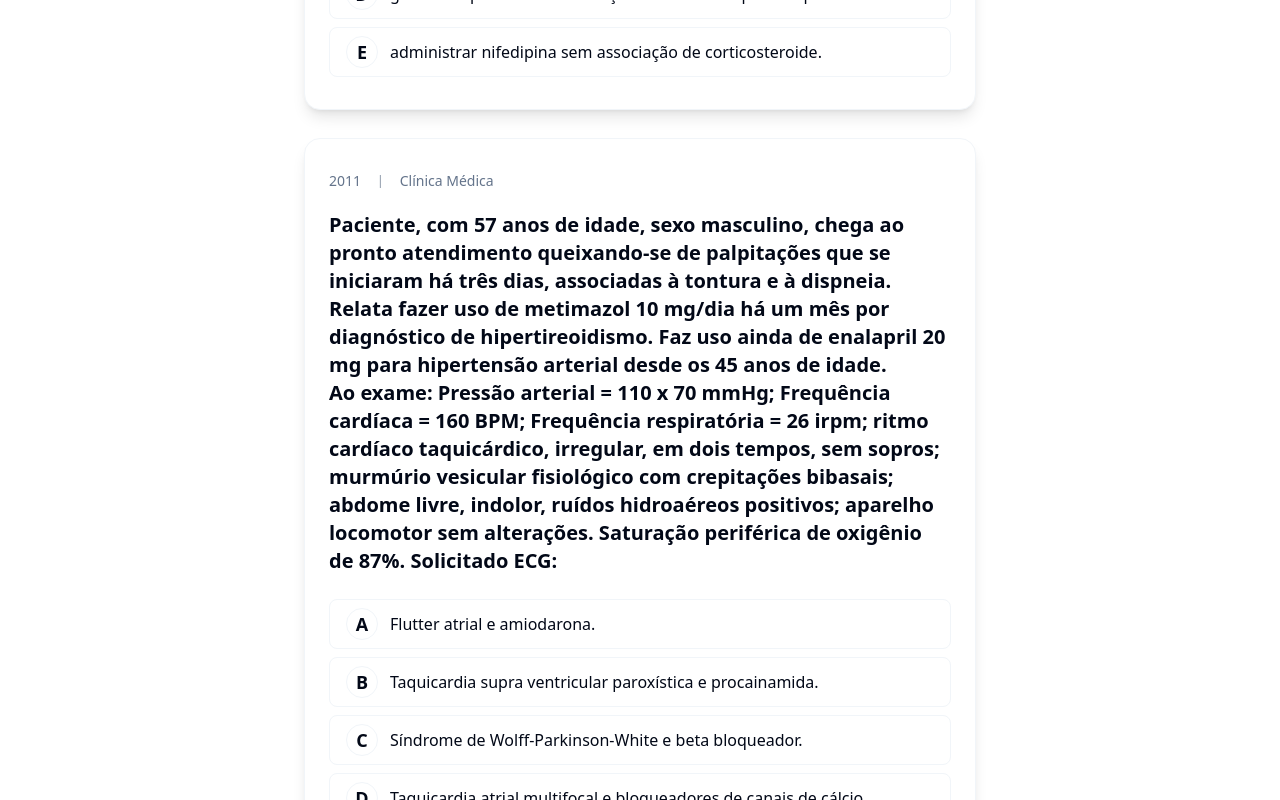
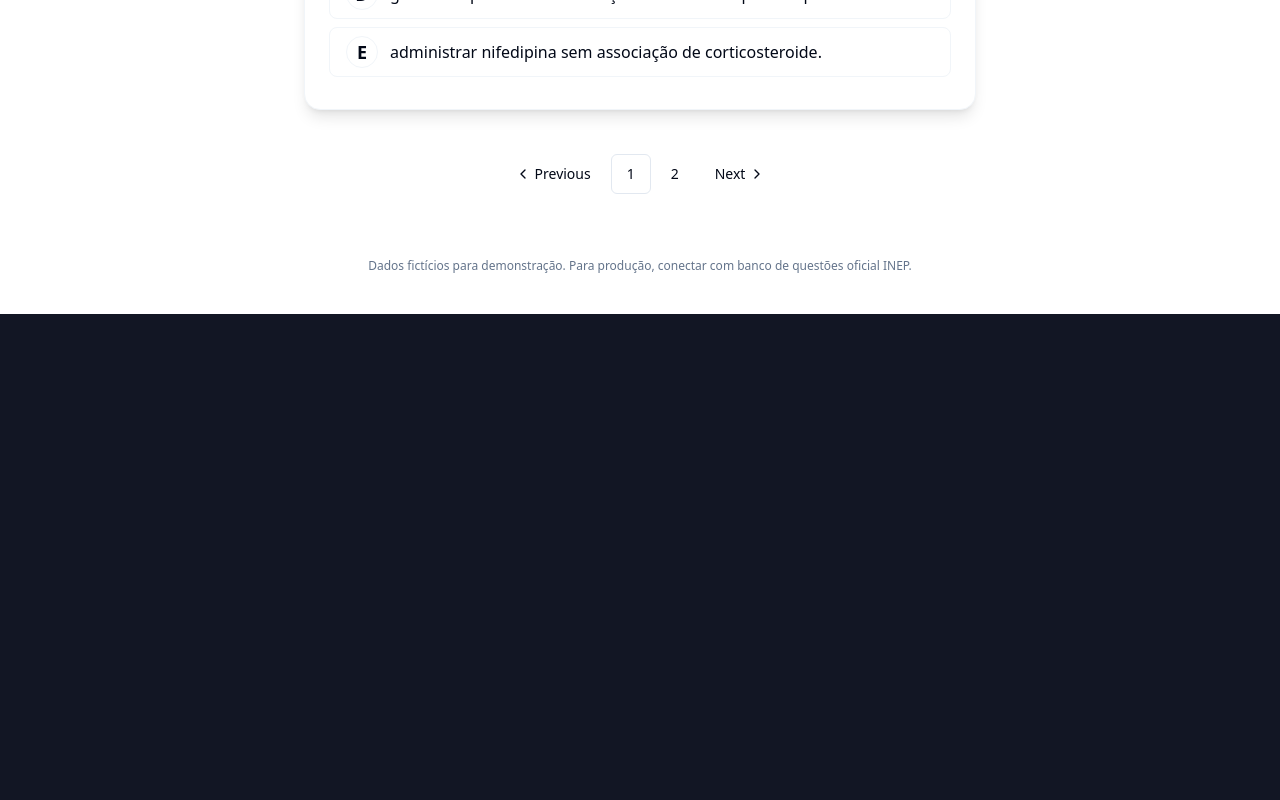
Before and after one commit to scalperline/revalida-quest-app, a React (Vite) app: page /questoes in a window 1280 px wide. Shown: the part 8000-8800 px from the top of the page. After the commit the page ends 8314 px from the top, so only its background shows below. Built offline with nearby package versions, Linux system fonts and the light colour scheme.

Commit message:
Implement pagination for questions
Organize questions into pages of 10, with page navigation at the bottom.

```diff
--- a/src/pages/Questions.tsx
+++ b/src/pages/Questions.tsx
@@ -1,16 +1,155 @@
+
 import { QuestionCard } from "@/components/QuestionCard";
 import { useState } from "react";
 import { QUESTOES_REVALIDA_2011 } from "@/data/questoesRevalida2011";
 import { Link } from "react-router-dom";
 import { ArrowLeft } from "lucide-react";
+import {
+  Pagination,
+  PaginationContent,
+  PaginationItem,
+  PaginationLink,
+  PaginationNext,
+  PaginationPrevious,
+} from "@/components/ui/pagination";
+
+// Número de questões por página
+const QUESTOES_POR_PAGINA = 10;
 
 export default function Questions() {
   const [filtro, setFiltro] = useState("");
+  const [paginaAtual, setPaginaAtual] = useState(1);
+
+  // Filtra as questões conforme o campo de busca
   const questoesFiltradas = QUESTOES_REVALIDA_2011.filter((q) =>
     q.enunciado.toLocaleLowerCase().includes(filtro.toLocaleLowerCase()) ||
     q.area.toLocaleLowerCase().includes(filtro.toLocaleLowerCase()) ||
     q.year.toString().includes(filtro)
   );
+
+  const totalPaginas = Math.ceil(questoesFiltradas.length / QUESTOES_POR_PAGINA);
+
+  // Calcula o índice de início e fim das questões para esta página
+  const indiceInicio = (paginaAtual - 1) * QUESTOES_POR_PAGINA;
+  const indiceFim = indiceInicio + QUESTOES_POR_PAGINA;
+  const questoesPaginadas = questoesFiltradas.slice(indiceInicio, indiceFim);
+
+  // Navegação auxiliar (mostra primeira, as próximas, anterior e última se houver muitas páginas)
+  function renderPagination() {
+    // Oculta se só tem uma página
+    if (totalPaginas <= 1) return null;
+
+    // Gerar os itens da paginação (máximo de 7 visíveis para UX)
+    const items = [];
+    const mostrarPaginas = Math.max(Math.min(7, totalPaginas), 1);
+
+    // Lógica: mostra sempre a primeira, última, atual, e até 2 antes/depois se possível
+    let start = Math.max(1, paginaAtual - 2);
+    let end = Math.min(totalPaginas, paginaAtual + 2);
+
+    if (paginaAtual <= 3) {
+      end = Math.min(5, totalPaginas);
+    }
+    if (paginaAtual >= totalPaginas - 2) {
+      start = Math.max(1, totalPaginas - 4);
+    }
+
+    if (start > 1) {
+      items.push(
+        <PaginationItem key={1}>
+          <PaginationLink
+            isActive={paginaAtual === 1}
+            onClick={() => setPaginaAtual(1)}
+            href="#"
+          >
+            1
+          </PaginationLink>
+        </PaginationItem>
+      );
+      if (start > 2) {
+        items.push(
+          <PaginationItem key="start-ellipsis">
+            <span className="px-2 select-none">...</span>
+          </PaginationItem>
+        );
+      }
+    }
+
+    for (let i = start; i <= end; ++i) {
+      items.push(
+        <PaginationItem key={i}>
+          <PaginationLink
+            isActive={paginaAtual === i}
+            onClick={e => {
+              e.preventDefault();
+              setPaginaAtual(i);
+            }}
+            href="#"
+          >
+            {i}
+          </PaginationLink>
+        </PaginationItem>
+      );
+    }
+
+    if (end < totalPaginas) {
+      if (end < totalPaginas - 1) {
+        items.push(
+          <PaginationItem key="end-ellipsis">
+            <span className="px-2 select-none">...</span>
+          </PaginationItem>
+        );
+      }
+      items.push(
+        <PaginationItem key={totalPaginas}>
+          <PaginationLink
+            isActive={paginaAtual === totalPaginas}
+            onClick={e => {
+              e.preventDefault();
+              setPaginaAtual(totalPaginas);
+            }}
+            href="#"
+          >
+            {totalPaginas}
+          </PaginationLink>
+        </PaginationItem>
+      );
+    }
+
+    return (
+      <Pagination>
+        <PaginationContent>
+          <PaginationItem>
+            <PaginationPrevious
+              onClick={e => {
+                e.preventDefault();
+                if (paginaAtual > 1) setPaginaAtual(paginaAtual - 1);
+              }}
+              href="#"
+              aria-disabled={paginaAtual === 1}
+            />
+          </PaginationItem>
+          {items}
+          <PaginationItem>
+            <PaginationNext
+              onClick={e => {
+                e.preventDefault();
+                if (paginaAtual < totalPaginas) setPaginaAtual(paginaAtual + 1);
+              }}
+              href="#"
+              aria-disabled={paginaAtual === totalPaginas}
+            />
+          </PaginationItem>
+        </PaginationContent>
+      </Pagination>
+    );
+  }
+
+  // Sempre que filtro mudar, voltar para página 1
+  function atualizarFiltro(e: React.ChangeEvent<HTMLInputElement>) {
+    setFiltro(e.target.value);
+    setPaginaAtual(1);
+  }
 
   return (
     <div className="min-h-screen bg-background px-1 md:px-2 py-10 flex flex-col">
@@ -29,7 +168,7 @@ export default function Questions() {
           className="border border-muted px-3 py-2 rounded-lg max-w-xs bg-background text-foreground focus-visible:ring-2 focus-visible:ring-primary"
           placeholder="Buscar por enunciado, área ou ano..."
           value={filtro}
-          onChange={e => setFiltro(e.target.value)}
+          onChange={atualizarFiltro}
         />
       </div>
       <div>
@@ -39,11 +178,16 @@ export default function Questions() {
           </div>
         ) : (
           <div>
-            {questoesFiltradas.map(q => (
+            {questoesPaginadas.map(q => (
               <QuestionCard key={q.id} question={q} />
             ))}
           </div>
         )}
+      </div>
+      {/* Paginação no canto inferior */}
+      <div className="flex-1" />
+      <div className="max-w-4xl mx-auto mt-4 flex justify-end">
+        {renderPagination()}
       </div>
       <div className="mt-16 text-xs text-muted-foreground text-center">
         Dados fictícios para demonstração. Para produção, conectar com banco de questões oficial INEP.
```
